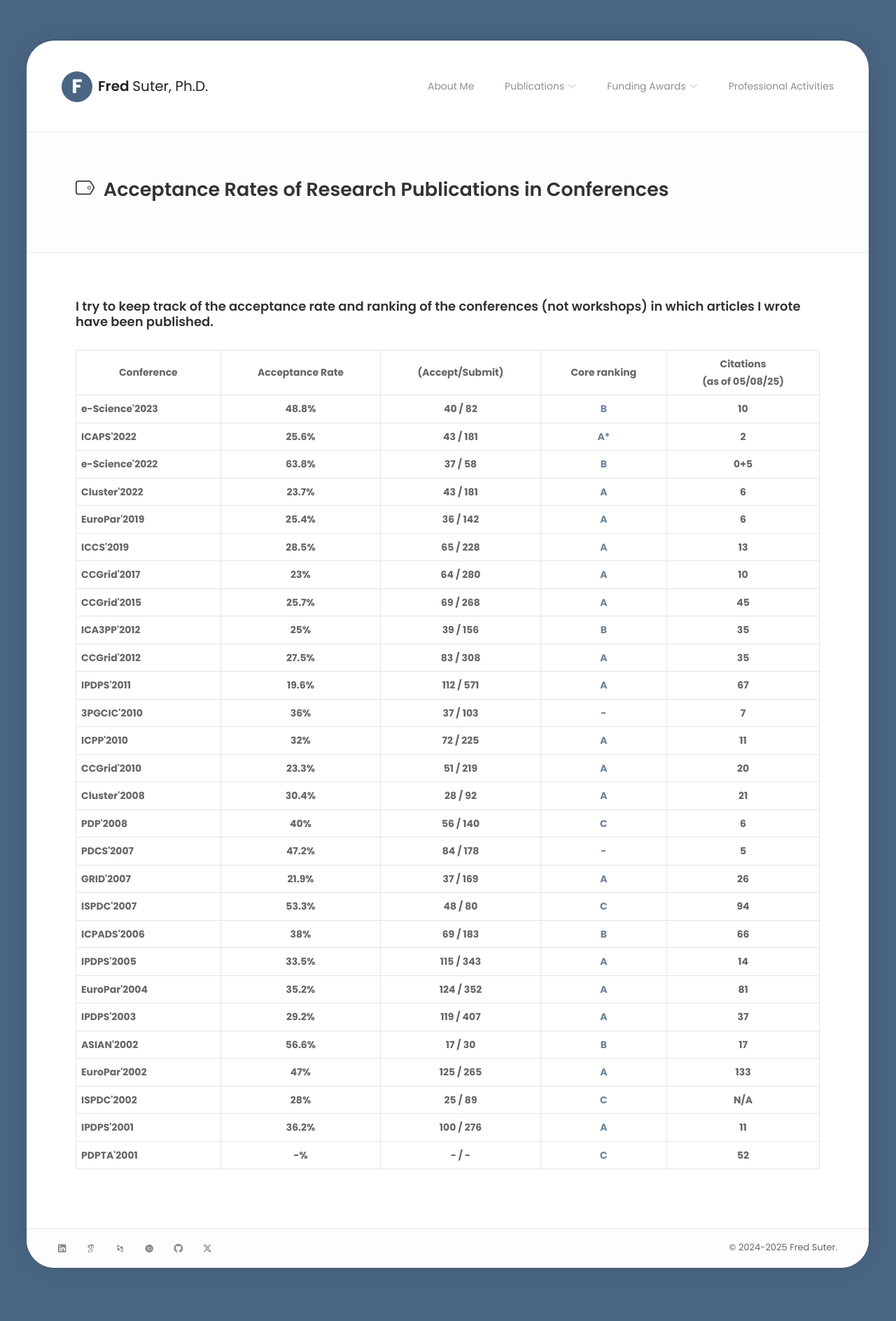
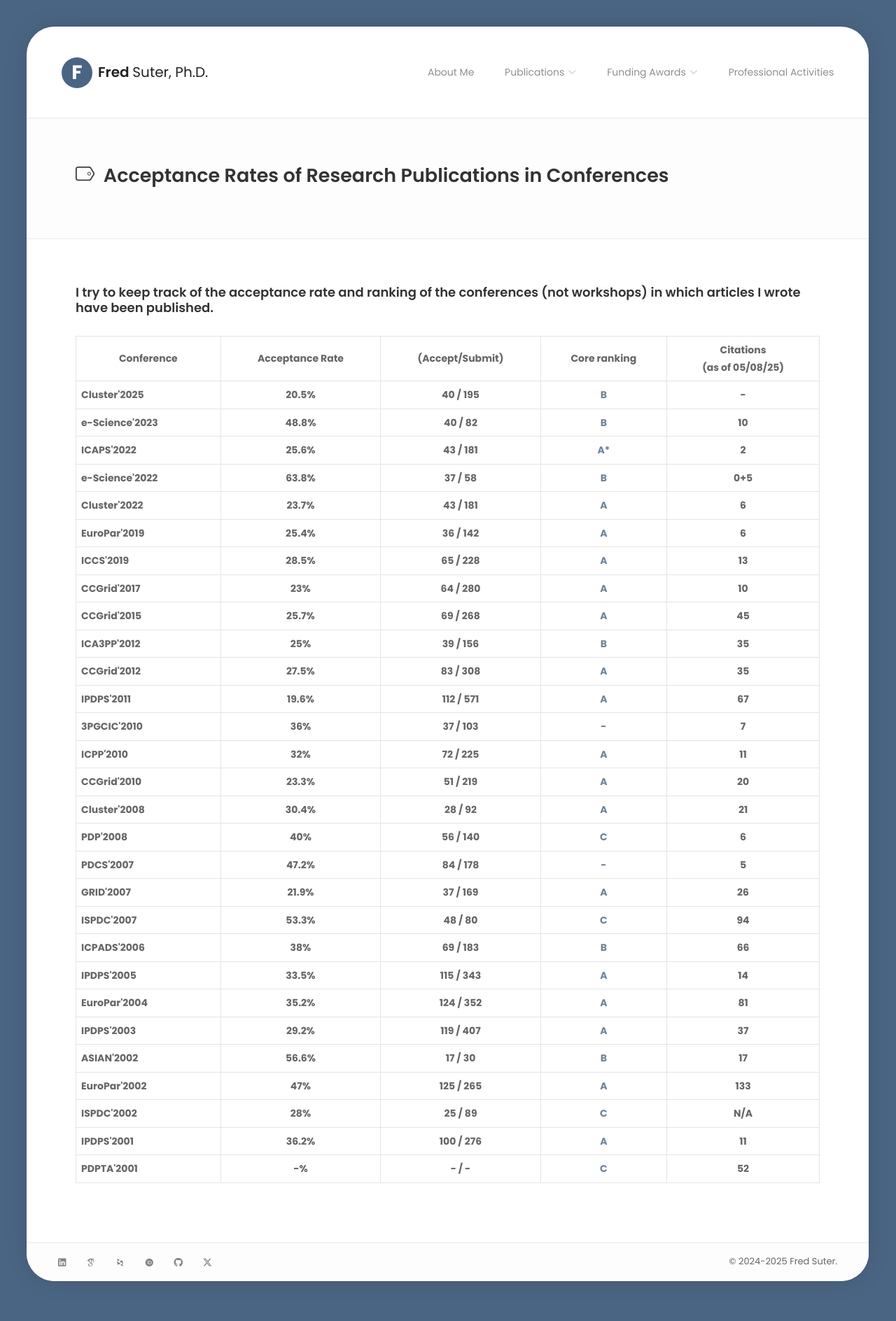
Before and after one commit to frs69wq/fred-suter.github.io, a Jekyll site: the page built from _pages/publications-rates.html, in a window 1280 px wide. Shown: the whole page at 70% size. Built offline with Jekyll 4.4.1, drawn with Linux system fonts in a browser that asks for light colours; some web fonts are replaced.

Commit message:
add cluster25

```diff
--- a/_data/rates.yml
+++ b/_data/rates.yml
@@ -1,3 +1,11 @@
+- conference: Cluster
+  year: 2025
+  rate: 20.5
+  accepted: 40
+  submitted: 195
+  core_link: "https://portal.core.edu.au/conf-ranks/632/"
+  core_rank: "B"
+  citations: "-"
 - conference: e-Science
   year: 2023
   rate: 48.8
```
